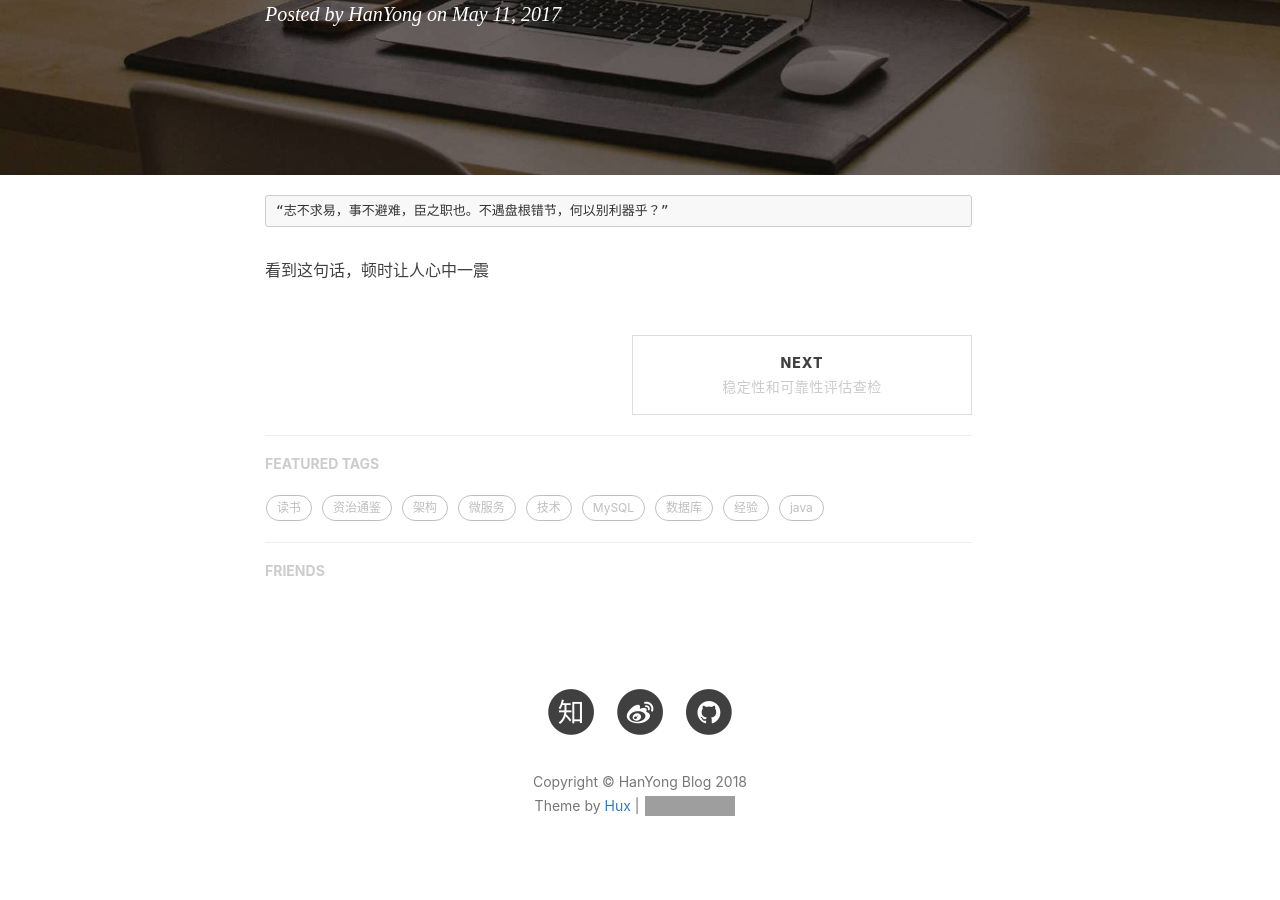
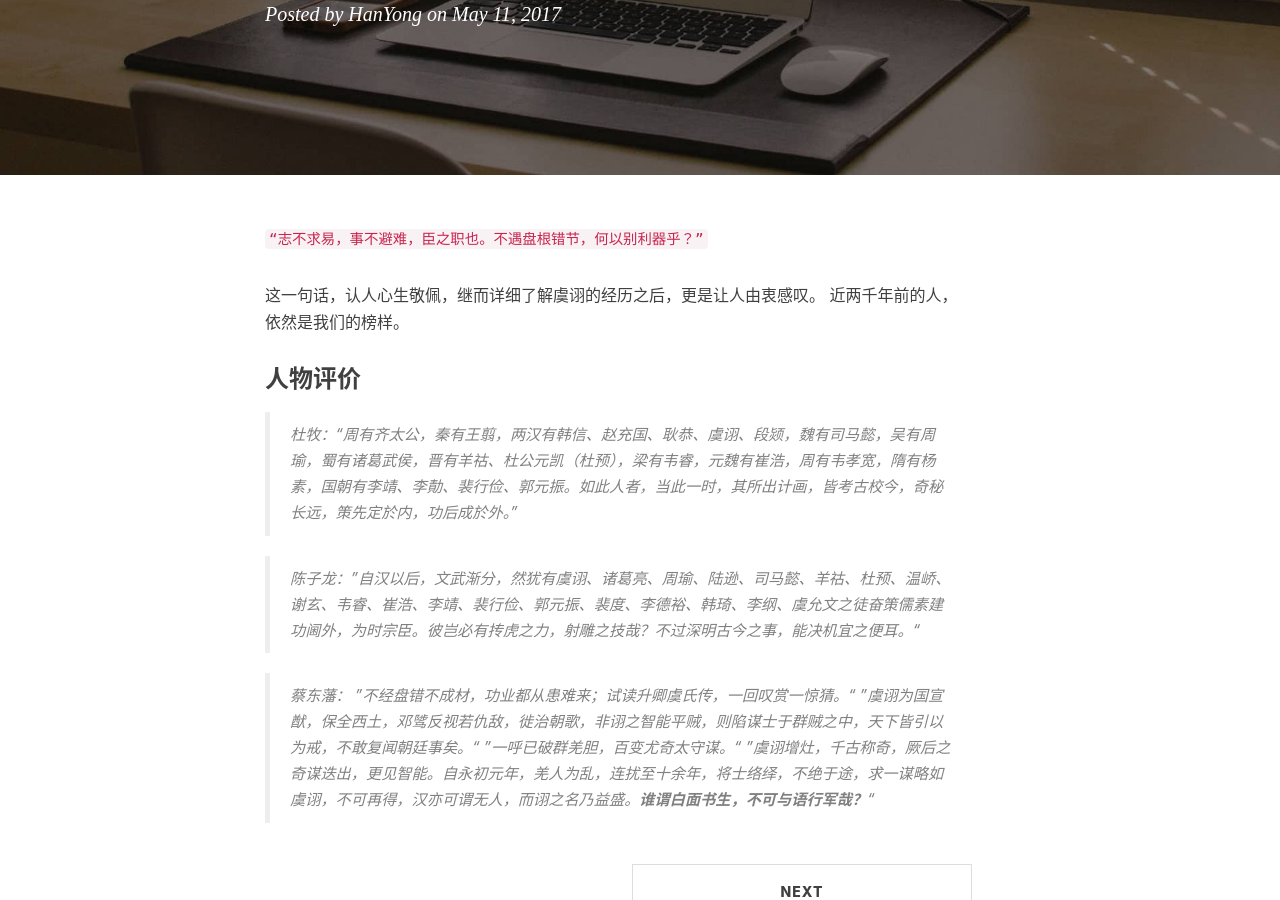
Before and after one commit to ihanyong/ihanyong.github.io, a Jekyll site: the page built from _posts/通鉴故事/2018-03-30-立志遇事当如虞诩.md, in a window 1280 px wide and 900 px high, scrolled down 282 px. Built offline with Jekyll 4.4.1, drawn with Linux system fonts in a browser that asks for light colours; nearby versions of some CDN libraries; comment, search, counter and statistics services are not loaded; grey boxes are pictures that could not be loaded.

Commit message:
Update 2018-03-30-立志遇事当如虞诩.md

```diff
--- a/_posts/通鉴故事/2018-03-30-立志遇事当如虞诩.md
+++ b/_posts/通鉴故事/2018-03-30-立志遇事当如虞诩.md
@@ -9,6 +9,19 @@ tags:
         - 资治通鉴
 ---
 
-	“志不求易，事不避难，臣之职也。不遇盘根错节，何以别利器乎？”
+`“志不求易，事不避难，臣之职也。不遇盘根错节，何以别利器乎？”`
 
-看到这句话，顿时让人心中一震
+这一句话，认人心生敬佩，继而详细了解虞诩的经历之后，更是让人由衷感叹。 近两千年前的人，依然是我们的榜样。
+
+
+
+### 人物评价
+> 杜牧：“周有齐太公，秦有王翦，两汉有韩信、赵充国、耿恭、虞诩、段颎，魏有司马懿，吴有周瑜，蜀有诸葛武侯，晋有羊祜、杜公元凯（杜预），梁有韦睿，元魏有崔浩，周有韦孝宽，隋有杨素，国朝有李靖、李勣、裴行俭、郭元振。如此人者，当此一时，其所出计画，皆考古校今，奇秘长远，策先定於内，功后成於外。”
+
+> 陈子龙：”自汉以后，文武渐分，然犹有虞诩、诸葛亮、周瑜、陆逊、司马懿、羊祜、杜预、温峤、谢玄、韦睿、崔浩、李靖、裴行俭、郭元振、裴度、李德裕、韩琦、李纲、虞允文之徒奋策儒素建功阃外，为时宗臣。彼岂必有抟虎之力，射雕之技哉？不过深明古今之事，能决机宜之便耳。“
+
+> 蔡东藩：
+	”不经盘错不成材，功业都从患难来；试读升卿虞氏传，一回叹赏一惊猜。“
+	”虞诩为国宣猷，保全西土，邓骘反视若仇敌，徙治朝歌，非诩之智能平贼，则陷谋士于群贼之中，天下皆引以为戒，不敢复闻朝廷事矣。“
+	”一呼已破群羌胆，百变尤奇太守谋。“
+	”虞诩增灶，千古称奇，厥后之奇谋迭出，更见智能。自永初元年，羌人为乱，连扰至十余年，将士络绎，不绝于途，求一谋略如虞诩，不可再得，汉亦可谓无人，而诩之名乃益盛。__谁谓白面书生，不可与语行军哉？__“
```
